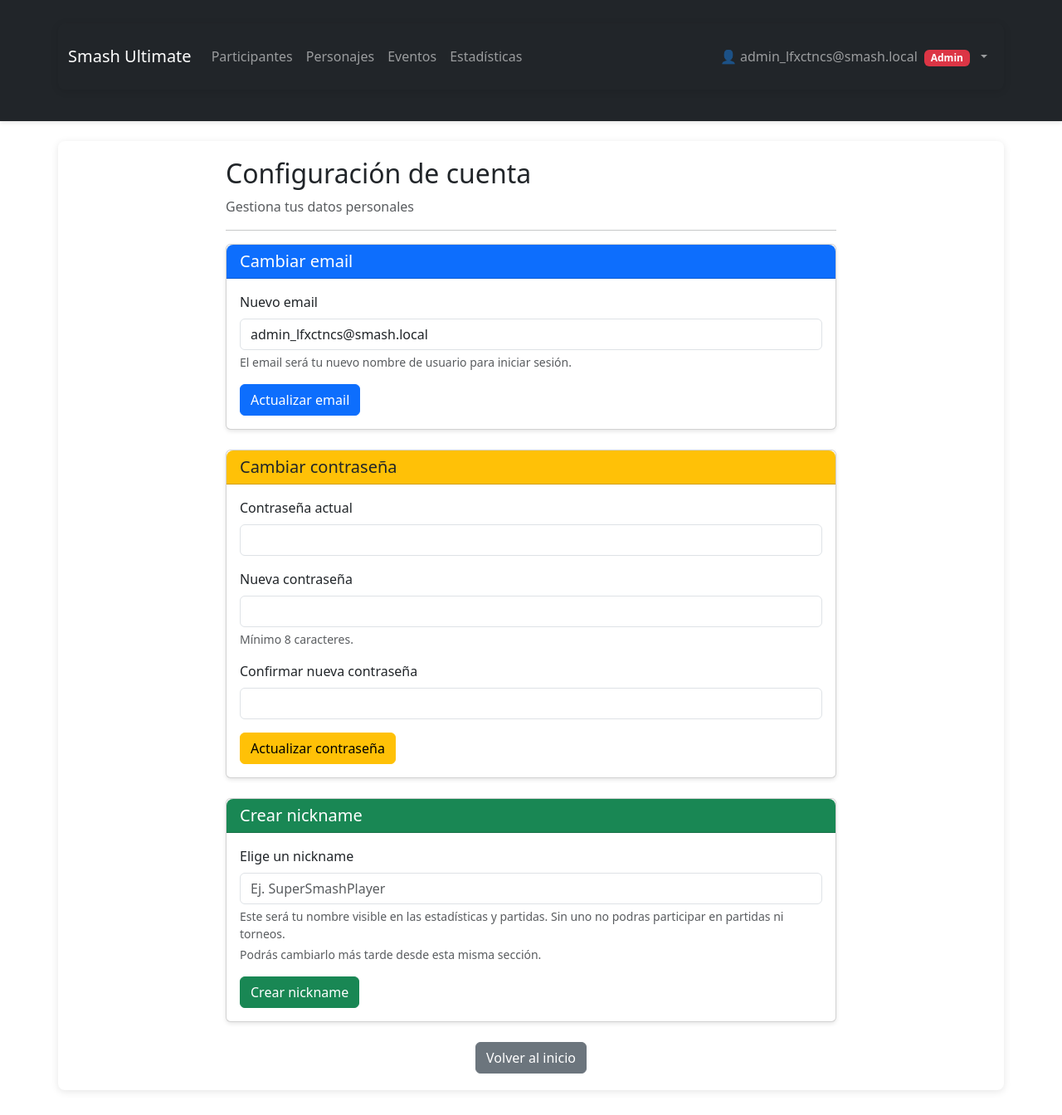
After one commit to juniornff/ssbu-matchups-tracker, a Flask app: page /configuracion in a window 1280 px wide. The commit adds this page. Shown: the whole page at 83% size. Run offline with Flask 3, Linux system fonts and the light colour scheme; a user stored in the database is signed in; some libraries are stand-ins or nearby versions.

Commit message:
Basic user info and configuration page
- Can edit email and password
- Can set/change a nickname (required for participating in matches and tournaments)

Next:
- Add/Modify the logic to delete users/participants

```diff
--- a/app.py
+++ b/app.py
@@ -273,6 +273,88 @@ def logout():
     logout_user()
     flash('Sesión cerrada exitosamente.', 'success')
     return redirect(url_for('login'))
+
+# =============================================================================
+# Configuración de Usuario
+# =============================================================================
+
+@app.route('/configuracion', methods=['GET', 'POST'])
+@login_required
+def configuracion_usuario():
+    """
+    Permite al usuario modificar su email, contraseña y nickname (si tiene participante).
+    """
+    usuario = current_user
+    error = None
+    success = None
+
+    if request.method == 'POST':
+        # Determinar qué acción se está realizando (por separado para evitar conflictos)
+        if 'cambiar_email' in request.form:
+            nuevo_email = request.form.get('email', '').strip().lower()
+            # Validación básica de formato
+            if not nuevo_email or '@' not in nuevo_email or '.' not in nuevo_email:
+                error = 'El email no tiene un formato válido.'
+            elif nuevo_email == usuario.email:
+                error = 'El nuevo email es igual al actual.'
+            elif Usuario.query.filter_by(email=nuevo_email).first():
+                error = 'Este email ya está registrado por otro usuario.'
+            else:
+                usuario.email = nuevo_email
+                db.session.commit()
+                success = 'Email actualizado correctamente.'
+
+        elif 'cambiar_password' in request.form:
+            current_password = request.form.get('current_password', '')
+            new_password = request.form.get('new_password', '')
+            confirm_password = request.form.get('confirm_password', '')
+
+            if not bcrypt.check_password_hash(usuario.password_hash, current_password):
+                error = 'La contraseña actual es incorrecta.'
+            elif len(new_password) < 8:
+                error = 'La nueva contraseña debe tener al menos 8 caracteres.'
+            elif new_password == current_password:
+                error = 'La nueva contraseña no puede ser igual a la actual.'
+            elif new_password != confirm_password:
+                error = 'Las nuevas contraseñas no coinciden.'
+            else:
+                usuario.password_hash = bcrypt.generate_password_hash(new_password).decode('utf-8')
+                db.session.commit()
+                success = 'Contraseña actualizada correctamente.'
+
+        elif 'crear_nickname' in request.form:
+            nuevo_nickname = request.form.get('nickname', '').strip()
+            if not nuevo_nickname:
+                error = 'El nickname no puede estar vacío.'
+            else:
+                ok, msg = utils.crear_participante_para_usuario(usuario, nuevo_nickname)
+                if ok:
+                    success = msg
+                else:
+                    error = msg
+
+        elif 'cambiar_nickname' in request.form:
+            nuevo_nickname = request.form.get('nickname', '').strip()
+            if not nuevo_nickname:
+                error = 'El nickname no puede estar vacío.'
+            elif usuario.participante and usuario.participante.nickname == nuevo_nickname:
+                error = 'El nuevo nickname es igual al actual.'
+            else:
+                # Usar función auxiliar que verifica unicidad y actualiza
+                ok, msg = utils.actualizar_nickname_participante(usuario, nuevo_nickname)
+                if ok:
+                    success = msg
+                else:
+                    error = msg
+
+        # Si hubo éxito, redirigir para evitar reenvío de formulario
+        if success:
+            flash(success, 'success')
+            return redirect(url_for('configuracion_usuario'))
+        elif error:
+            flash(error, 'danger')
+
+    return render_template('configuracion.html', usuario=usuario)
 
 # =============================================================================
 # Index
--- a/templates/base.html
+++ b/templates/base.html
@@ -73,9 +73,9 @@
                             </a>
                             <ul class="dropdown-menu dropdown-menu-end" aria-labelledby="userDropdown">
                                 <li>
-                                    <span class="dropdown-item-text text-muted small">
-                                        {{ current_user.email }}
-                                    </span>
+                                    <a class="dropdown-item" href="{{ url_for('configuracion_usuario') }}">
+                                        ⚙️ Configuración
+                                    </a>
                                 </li>
                                 <li><hr class="dropdown-divider"></li>
                                 <li>
--- /dev/null
+++ b/templates/configuracion.html
@@ -0,0 +1,139 @@
+{% extends 'base.html' %}
+
+{% block content %}
+<div class="row justify-content-center">
+    <div class="col-md-8">
+        <h2>Configuración de cuenta</h2>
+        <p class="text-muted">Gestiona tus datos personales</p>
+        <hr>
+        <div class="card mb-4">
+            <div class="card-header bg-primary text-white">
+                <h5 class="mb-0">Cambiar email</h5>
+            </div>
+            <div class="card-body">
+                <form method="POST" action="{{ url_for('configuracion_usuario') }}">
+                    <input type="hidden" name="cambiar_email" value="1">
+                    <div class="mb-3">
+                        <label for="email" class="form-label">Nuevo email</label>
+                        <input type="email" class="form-control" id="email" name="email"
+                               value="{{ usuario.email }}" required>
+                        <div class="form-text">El email será tu nuevo nombre de usuario para iniciar sesión.</div>
+                    </div>
+                    <button type="submit" class="btn btn-primary">Actualizar email</button>
+                </form>
+            </div>
+        </div>
+
+        <div class="card mb-4">
+            <div class="card-header bg-warning text-dark">
+                <h5 class="mb-0">Cambiar contraseña</h5>
+            </div>
+            <div class="card-body">
+                <form method="POST" action="{{ url_for('configuracion_usuario') }}">
+                    <input type="hidden" name="cambiar_password" value="1">
+                    <div class="mb-3">
+                        <label for="current_password" class="form-label">Contraseña actual</label>
+                        <input type="password" class="form-control" id="current_password" name="current_password" required>
+                    </div>
+                    <div class="mb-3">
+                        <label for="new_password" class="form-label">Nueva contraseña</label>
+                        <input type="password" class="form-control" id="new_password" name="new_password" required minlength="8">
+                        <div class="form-text">Mínimo 8 caracteres.</div>
+                    </div>
+                    <div class="mb-3">
+                        <label for="confirm_password" class="form-label">Confirmar nueva contraseña</label>
+                        <input type="password" class="form-control" id="confirm_password" name="confirm_password" required>
+                        <div id="passwordMatchFeedback" class="form-text"></div>
+                    </div>
+                    <button type="submit" class="btn btn-warning">Actualizar contraseña</button>
+                </form>
+            </div>
+        </div>
+
+        <!-- Tarjeta condicional para nickname -->
+        {% if usuario.participante %}
+            <!-- Usuario ya tiene participante: mostrar formulario para cambiar nickname -->
+            <div class="card mb-4">
+                <div class="card-header bg-info text-white">
+                    <h5 class="mb-0">Cambiar nickname</h5>
+                </div>
+                <div class="card-body">
+                    <form method="POST" action="{{ url_for('configuracion_usuario') }}">
+                        <input type="hidden" name="cambiar_nickname" value="1">
+                        <div class="mb-3">
+                            <label for="nickname" class="form-label">Nickname actual</label>
+                            <input type="text" class="form-control" id="nickname" name="nickname"
+                                   value="{{ usuario.participante.nickname }}" required>
+                            <div class="form-text">Tu nombre visible en las estadísticas y partidas.</div>
+                        </div>
+                        <button type="submit" class="btn btn-info">Actualizar nickname</button>
+                    </form>
+                </div>
+            </div>
+        {% else %}
+            <!-- Usuario NO tiene participante: mostrar formulario para crear nickname -->
+            <div class="card mb-4">
+                <div class="card-header bg-success text-white">
+                    <h5 class="mb-0">Crear nickname</h5>
+                </div>
+                <div class="card-body">
+                    <form method="POST" action="{{ url_for('configuracion_usuario') }}">
+                        <input type="hidden" name="crear_nickname" value="1">
+                        <div class="mb-3">
+                            <label for="new_nickname" class="form-label">Elige un nickname</label>
+                            <input type="text" class="form-control" id="new_nickname" name="nickname"
+                                   placeholder="Ej. SuperSmashPlayer" required>
+                            <div class="form-text">Este será tu nombre visible en las estadísticas y partidas. Sin uno no podras participar en partidas ni torneos.</div>
+                            <div class="form-text">Podrás cambiarlo más tarde desde esta misma sección.</div>
+                        </div>
+                        <button type="submit" class="btn btn-success">Crear nickname</button>
+                    </form>
+                </div>
+            </div>
+        {% endif %}
+
+        <div class="text-center mt-3">
+            <a href="{{ url_for('index') }}" class="btn btn-secondary">Volver al inicio</a>
+        </div>
+    </div>
+</div>
+{% endblock %}
+
+{% block scripts %}
+<script>
+    // Validación en tiempo real de coincidencia de contraseñas (solo para el formulario de cambio de contraseña)
+    const passwordInput = document.getElementById('new_password');
+    const confirmInput = document.getElementById('confirm_password');
+    const feedback = document.getElementById('passwordMatchFeedback');
+    const formPassword = document.querySelector('form input[name="cambiar_password"]')?.closest('form');
+    const submitBtn = formPassword ? formPassword.querySelector('button[type="submit"]') : null;
+
+    function validatePasswords() {
+        if (!passwordInput || !confirmInput || !feedback) return;
+        const password = passwordInput.value;
+        const confirm = confirmInput.value;
+
+        if (confirm === '') {
+            feedback.textContent = '';
+            feedback.className = 'form-text';
+            if (submitBtn) submitBtn.disabled = false;
+            return;
+        }
+
+        if (password === confirm) {
+            feedback.textContent = '✓ Las contraseñas coinciden';
+            feedback.className = 'form-text text-success';
+            if (submitBtn) submitBtn.disabled = false;
+        } else {
+            feedback.textContent = '✗ Las contraseñas no coinciden';
+            feedback.className = 'form-text text-danger';
+            if (submitBtn) submitBtn.disabled = true;
+        }
+    }
+
+    if (passwordInput && confirmInput) {
+        passwordInput.addEventListener('input', validatePasswords);
+        confirmInput.addEventListener('input', validatePasswords);
+    }
+</script>
+{% endblock %}
```
Also changed, not shown: utils.py (+46 -0 lines).
